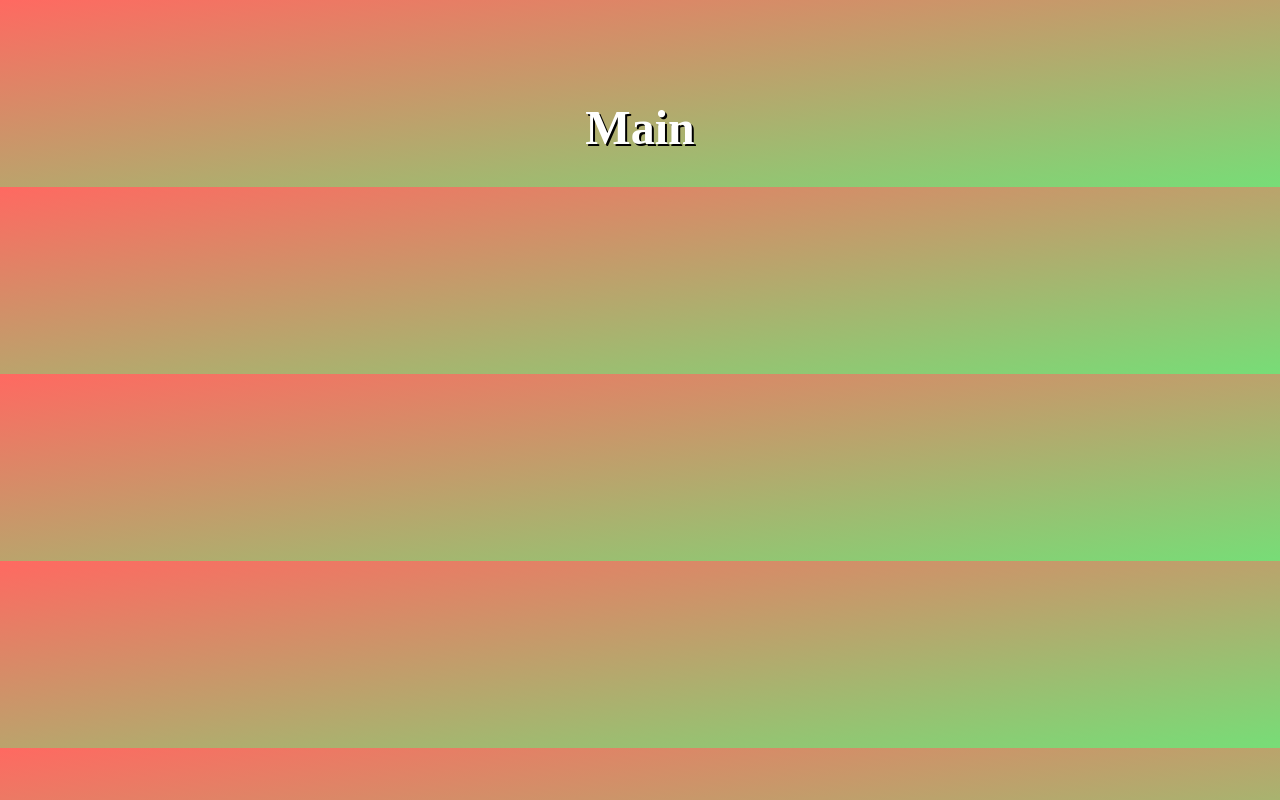
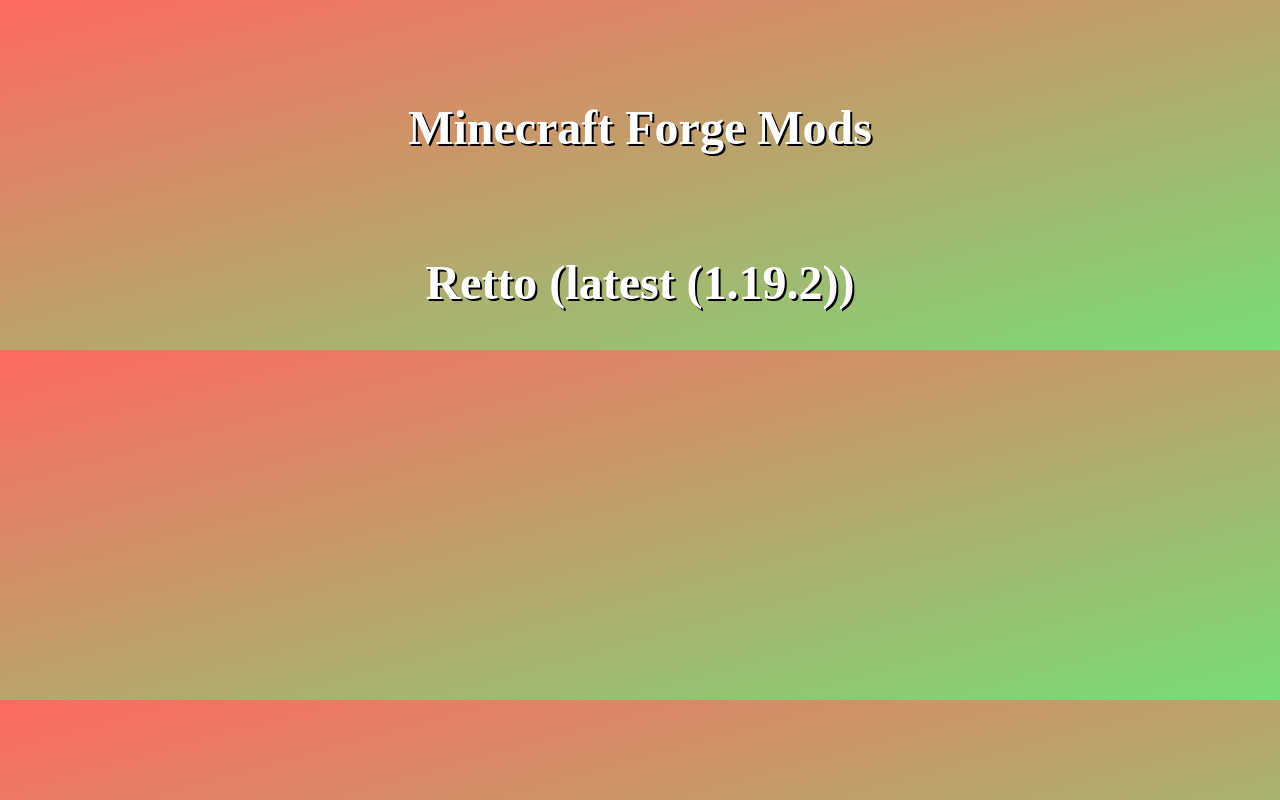
Before and after one commit to ExtremeCreator20/ExtremeCreator20.github.io, a plain HTML site: page index.html in a window 1280 px wide. Drawn offline with Linux system fonts and the light colour scheme.

Commit message:
Update index.html

```diff
--- a/index.html
+++ b/index.html
@@ -1,7 +1,7 @@
 <!DOCTYPE html>
 <html>
   <head>
-    <title>Extremecreator20</title>
+    <title>ExtremeCreator20</title>
     <style>
       body {
         background: linear-gradient(to bottom right, #FF6961, #77DD77);
@@ -13,9 +13,17 @@
         font-size: 3rem;
         text-shadow: 2px 2px #000000;
       }
+      h2 {
+        color: #FFFFFF;
+        text-align: center;
+        margin-top: 100px;
+        font-size: 3rem;
+        text-shadow: 2px 2px #000000;
+      }
     </style>
   </head>
   <body>
-    <h1>Main</h1>
+    <h1>Minecraft Forge Mods</h1>
+    <h2 href="https://raw.githubusercontent.com/ExtremeCreator20/ExtremeCreator20.github.io/main/retto-1.19.2.jar">Retto (latest (1.19.2))</h2>
   </body>
 </html>
```
